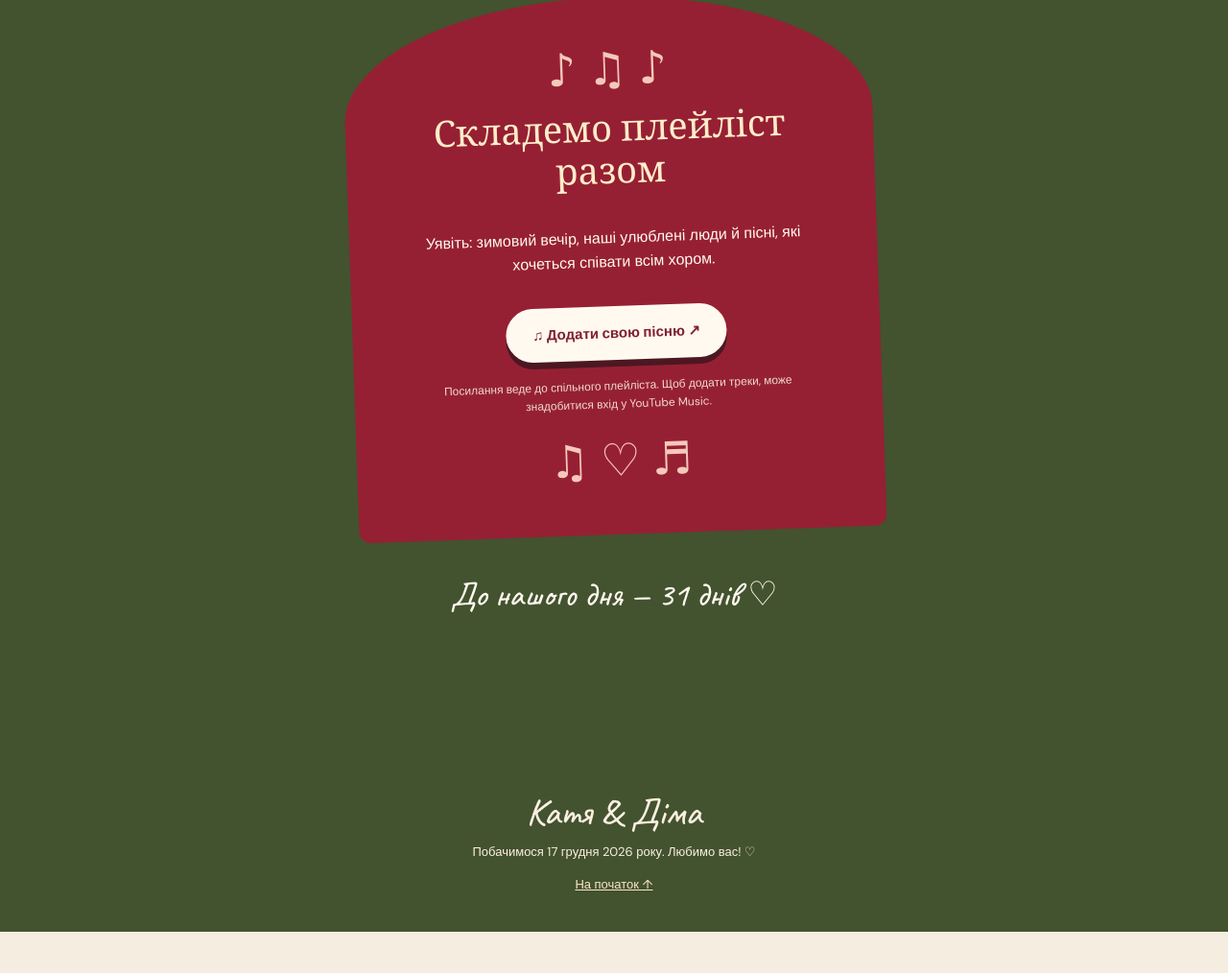
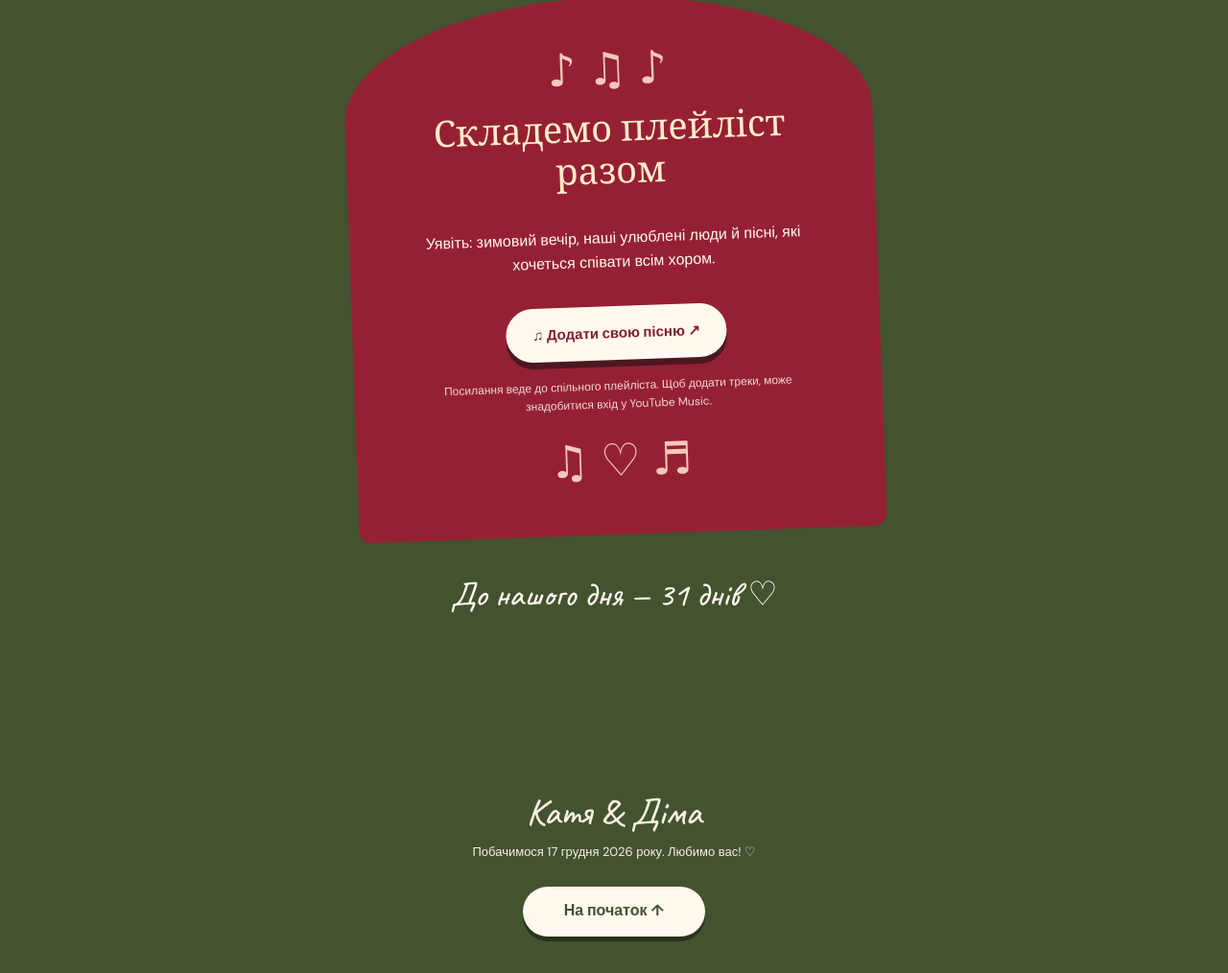
Before and after one commit to katyaakimova-ui/katya-dima-wedding, a plain HTML site: page index.html in a window 1280 px wide. Shown: the part 6542-7556 px from the top of the page at 96% size. Before the commit the page ends 7513 px from the top, so only its background shows below. Drawn offline with nearby package versions, Linux system fonts and the light colour scheme.

Commit message:
Make back-to-top link a larger accessible footer button

```diff
--- a/index.html
+++ b/index.html
@@ -38,6 +38,12 @@
   .rsvp{background:#f3e9d7;border:2px solid #9f2134;outline:1px solid #9f2134;outline-offset:-10px;padding:clamp(29px,5vw,55px);max-width:830px;margin:45px auto 0;text-align:center}.rsvp h3{font-family:'Caveat',cursive;font-size:48px;color:var(--burgundy);margin-bottom:5px}.rsvp p{max-width:600px;margin-inline:auto}.form-intro{max-width:560px;margin:0 auto 20px}.form-action{display:inline-flex;align-items:center;justify-content:center;gap:9px;margin:0 auto 22px}.form-embed{margin:0 auto;border:1px solid #dac9b8;background:#fffaf1;border-radius:8px;overflow:hidden;max-width:690px}.form-embed iframe{display:block;width:100%;height:1150px;border:0;background:#fffaf1}.rsvp-foot{font-size:13px;color:var(--muted);margin-top:16px}
   .playlist-button{display:inline-flex;align-items:center;gap:8px;margin-top:17px;background:#fff9ef;color:#802033;border:2px solid #fff9ef;border-radius:40px;padding:14px 26px;text-decoration:none;font-size:15px;font-weight:700;box-shadow:0 7px 0 #4c1722;transition:transform .15s,box-shadow .15s}.playlist-button:hover{transform:translateY(3px);box-shadow:0 4px 0 #4c1722}.playlist-button:focus-visible{outline:3px solid #fff;outline-offset:4px}.music-box{background:#962033;color:#fff9ef;border-radius:50% 50% 12px 12px / 22% 22% 12px 12px;padding:38px 30px;text-align:center;max-width:550px;margin:35px auto 0;transform:rotate(-2deg)}.music-box h3{font-size:38px;color:#ffedcb}.music-box p{max-width:400px;margin-inline:auto}.musical-notes{font-family:'Caveat',cursive;color:#f5c8bb;font-size:47px}
   footer{text-align:center;background:var(--green);color:#faf0e2;padding:38px 20px;font-size:13px}footer .footnames{font-family:'Caveat',cursive;font-size:39px}footer a{color:#fae6c5}
+  footer .back-to-top{display:inline-flex;align-items:center;justify-content:center;min-height:52px;min-width:190px;margin-top:12px;padding:14px 28px;border-radius:999px;background:#fff9ef;color:var(--green);font-size:16px;font-weight:700;line-height:1.3;text-decoration:none;box-shadow:0 5px 0 #26351d;transition:background .2s,transform .2s,box-shadow .2s}
+  footer .back-to-top:hover{background:#f1d9d2;transform:translateY(-2px);box-shadow:0 7px 0 #26351d}
+  footer .back-to-top:focus-visible{outline:3px solid #ffd7a6;outline-offset:4px}
+  footer .back-to-top:active{transform:translateY(2px);box-shadow:0 3px 0 #26351d}
+  @media(max-width:390px){footer .back-to-top{width:min(100%,280px);min-height:54px}}
+  @media(prefers-reduced-motion:reduce){footer .back-to-top{transition:none}}
   .sep{height:3px;background:repeating-linear-gradient(90deg,var(--burgundy) 0 24px,transparent 24px 34px,var(--gold) 34px 46px,transparent 46px 60px)}
   @media(max-width:740px){.site-head nav{gap:12px}.site-head nav a{font-size:10px}.site-head nav a:nth-child(2){display:none}.section{padding:70px 0}.hero{padding:60px 0}.kid-photo{height:180px}.kid-card{padding:7px 7px 9px}.kid-card figcaption{font-size:24px}.sticker.a{font-size:38px;top:15%}.sticker.b{font-size:35px;top:43%}.sticker.c{font-size:32px;bottom:9%}.two-col,.transport-layout{grid-template-columns:1fr;gap:35px}.two-col .calendar{order:2}.card-grid{grid-template-columns:1fr}.little-card{min-height:0}.wishes-grid{grid-template-columns:1fr}.gallery{grid-template-rows:150px 150px}.rsvp{padding:32px 25px}.form-embed iframe{height:1250px}.sec-title{font-size:clamp(32px,8vw,49px)}}
   @media(max-width:390px){.site-head nav a:nth-child(1){display:none}.shell{width:calc(100% - 30px)}.hero h1{font-size:65px}.kid-photo{height:143px}.hero-tagline{font-size:25px}}
@@ -125,7 +131,7 @@
 </div></section>
 <section class="section green" id="music"><div class="shell center"><div class="eyebrow">Без вас плейліст не той</div><h2 class="sec-title">Пісню, будь ласка!</h2><p class="intro">У кожного з нас є пісня, під яку неможливо всидіти на місці. Додайте свої улюблені треки до нашого спільного плейліста в YouTube Music — нехай на весіллі звучить музика, яку ми всі любимо!</p><div class="music-box"><div class="musical-notes" aria-hidden="true">♪ ♫ ♪</div><h3>Складемо плейліст разом</h3><p>Уявіть: зимовий вечір, наші улюблені люди й пісні, які хочеться співати всім хором.</p><a class="playlist-button" href="https://music.youtube.com/playlist?list=PLWvRYTLQuQAo&amp;jct=hmxT_BHi1MTj20ejHPL7dA" target="_blank" rel="noopener noreferrer" aria-label="Відкрити наш спільний плейліст у YouTube Music (відкриється в новій вкладці)">♫ Додати свою пісню ↗</a><p style="font-size:12px;margin-top:18px;opacity:.85">Посилання веде до спільного плейліста. Щоб додати треки, може знадобитися вхід у YouTube Music.</p><div class="musical-notes" aria-hidden="true">♫ ♡ ♬</div></div><p style="margin-top:35px;font-family:'Caveat',cursive;font-size:35px">До нашого дня — <span id="days-left">…</span> днів ♡</p></div></section>
 </main>
-<footer><div class="footnames">Катя & Діма</div><p>Побачимося 17 грудня 2026 року. Любимо вас! ♡</p><a href="#home">На початок ↑</a></footer>
+<footer><div class="footnames">Катя & Діма</div><p>Побачимося 17 грудня 2026 року. Любимо вас! ♡</p><a class="back-to-top" href="#home" aria-label="Повернутися на початок сторінки">На початок ↑</a></footer>
 <script>
   function updateCountdown(){
     const parts=new Intl.DateTimeFormat('en-US',{timeZone:'Europe/Kyiv',year:'numeric',month:'numeric',day:'numeric'}).formatToParts(new Date());
```
